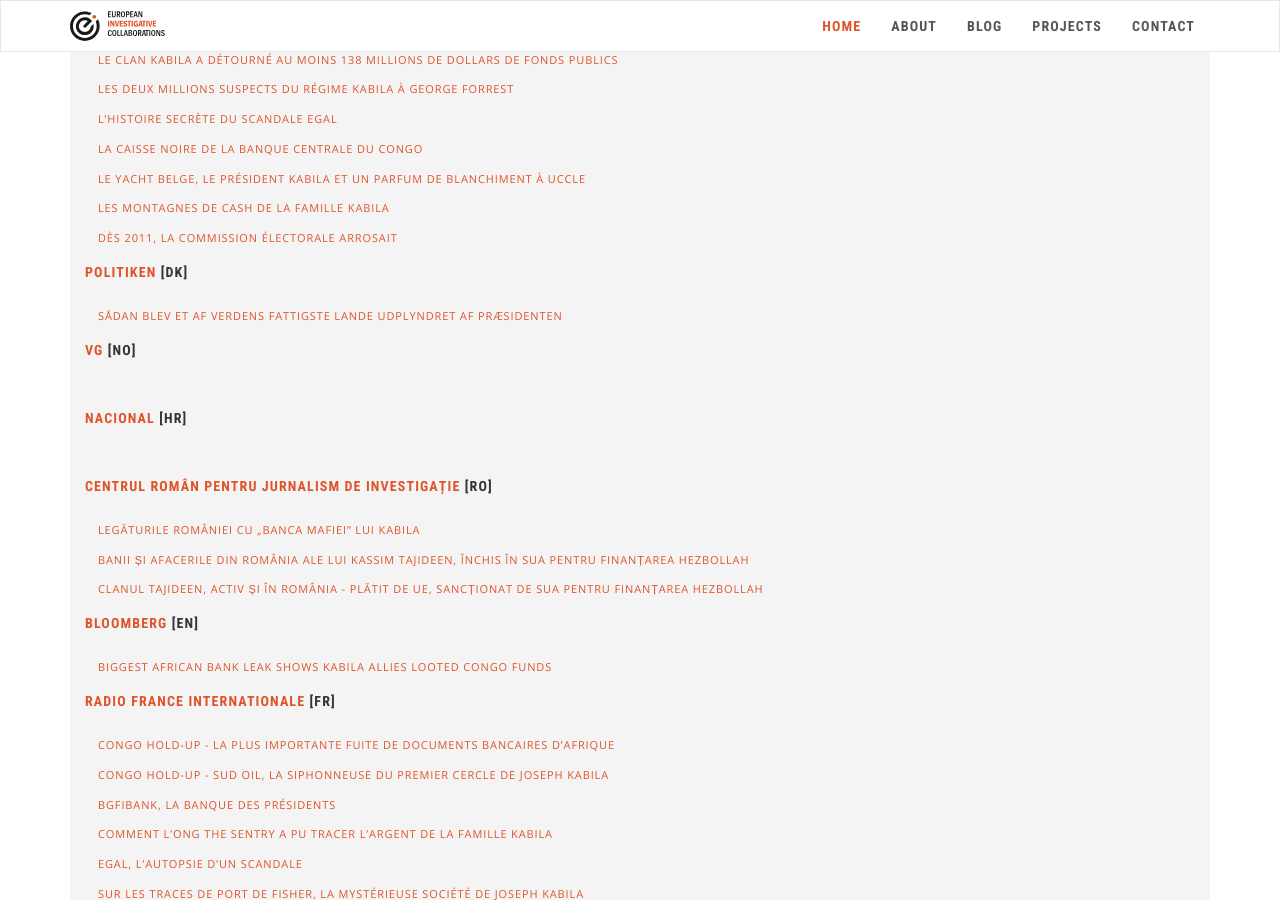
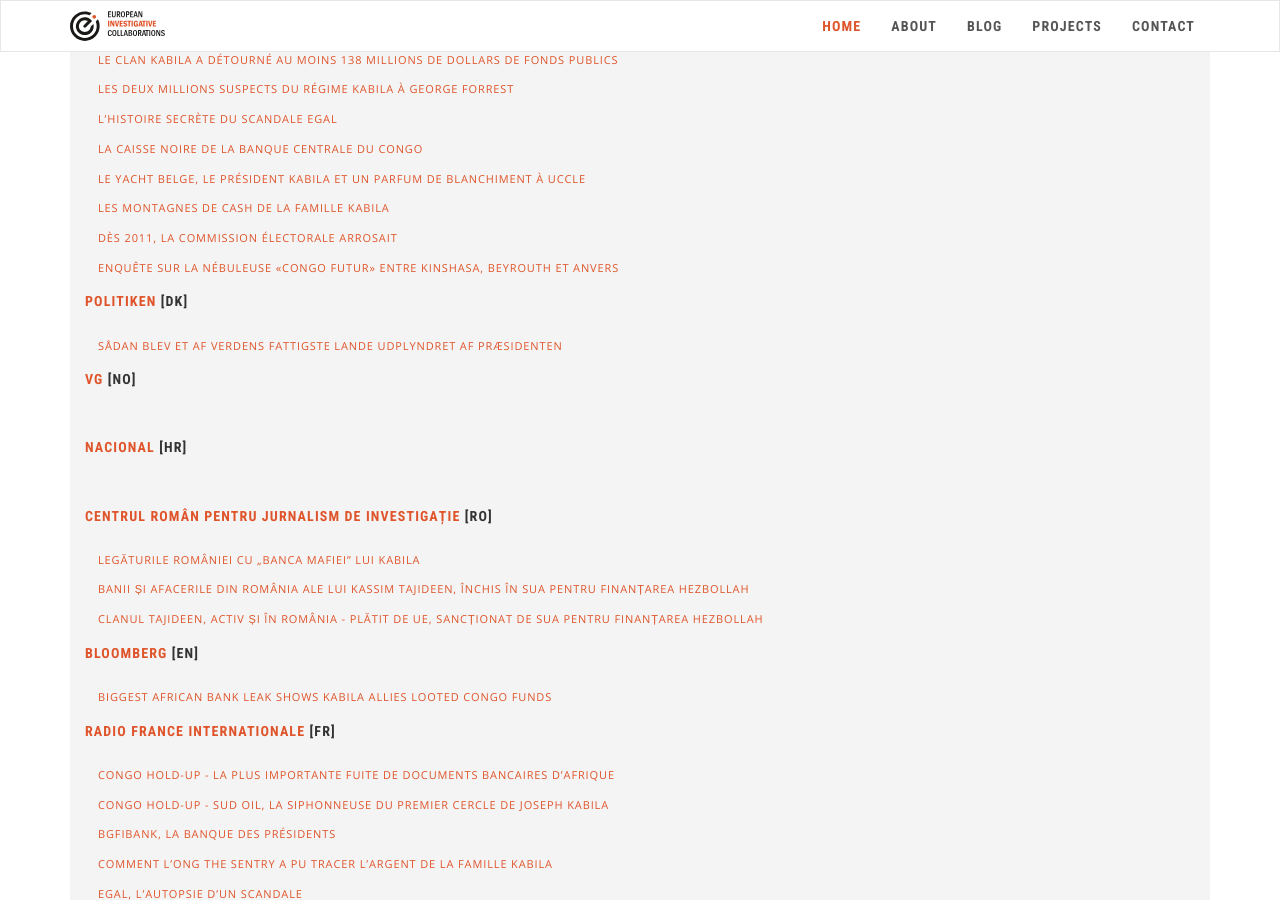
Before and after one commit to eic-network/eic-incubator.github.io, a Jekyll site: the page built from _projects/congo-holdup.md, in a window 1280 px wide and 900 px high, scrolled down 2468 px. Built offline with Jekyll 4.4.1, drawn with Linux system fonts in a browser that asks for light colours; nearby versions of some CDN libraries.

Commit message:
Update congo-holdup.md

```diff
--- a/_projects/congo-holdup.md
+++ b/_projects/congo-holdup.md
@@ -116,6 +116,8 @@ publications:
     url: https://www.lesoir.be/408521/article/2021-11-25/congo-hold-les-montagnes-de-cash-de-la-famille-kabila
   - name: Dès 2011, la Commission électorale arrosait
     url: https://www.lesoir.be/408611/article/2021-11-25/congo-hold-des-2011-la-commission-electorale-arrosait
+  - name: Enquête sur la nébuleuse «Congo Futur» entre Kinshasa, Beyrouth et Anvers
+    url: https://www.lesoir.be/408785/article/2021-11-26/congo-hold-enquete-sur-la-nebuleuse-congo-futur-entre-kinshasa-beyrouth-et
   name: Le Soir
   url: https://www.lesoir.be/
 - lang: "[DK]"
```
